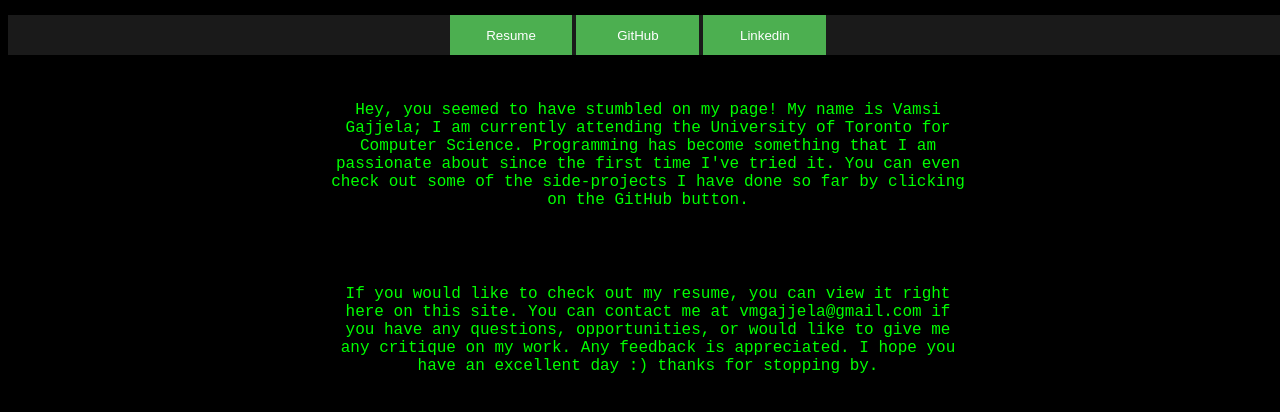
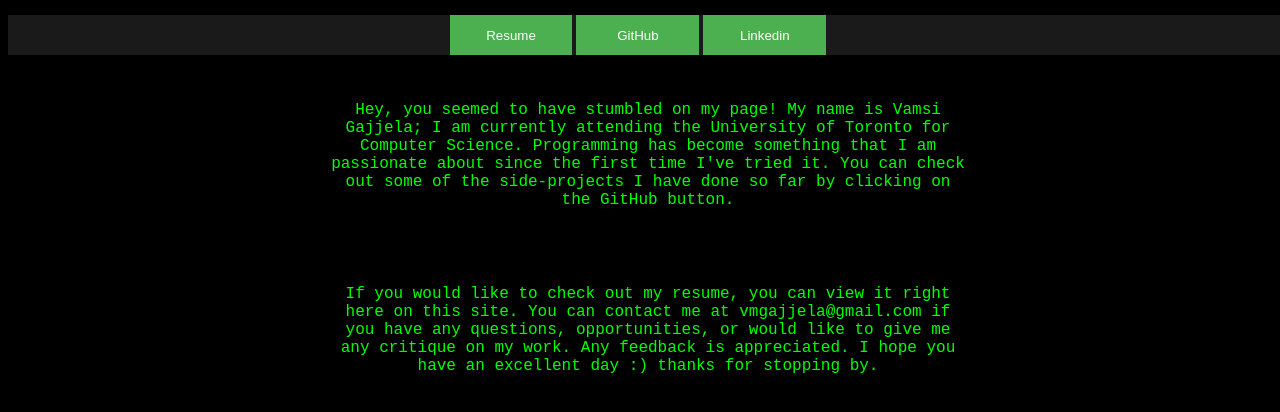
Before and after one commit to VamsiGajjela/VamsiGajjela.github.io, a plain HTML site: page index.html in a window 1280 px wide. Shown: the part 180-592 px from the top of the page. Drawn offline with Linux system fonts and the light colour scheme.

Commit message:
Update index.html

```diff
--- a/index.html
+++ b/index.html
@@ -35,7 +35,7 @@
         Hey, you seemed to have stumbled on my page! My name is Vamsi Gajjela;
         I am currently attending the University of Toronto for Computer Science.
         Programming has become something that I am passionate about since the
-        first time I've tried it. You can even check out some of the
+        first time I've tried it. You can check out some of the
         side-projects I have done so far by clicking on the GitHub button.
     </p>
     <p>
```
